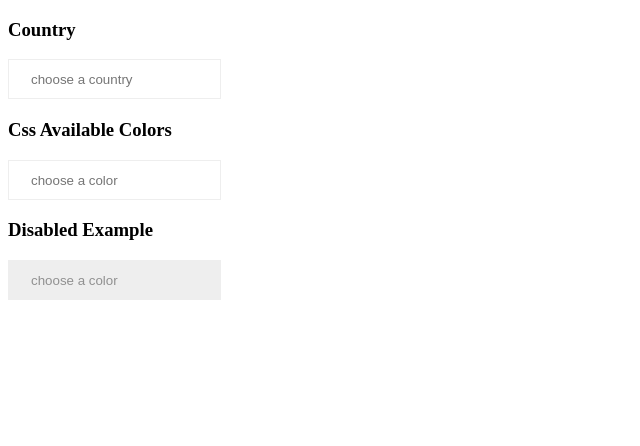
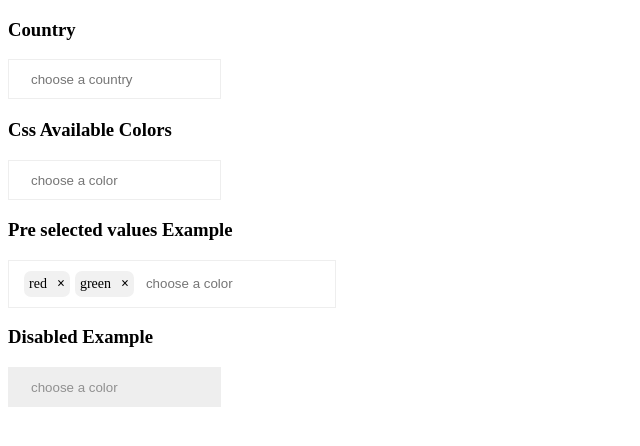
Before and after one commit to mahmoudJordan/angular_assignment, an Angular app: page / in a window 1280 px wide. Shown: the top 446 px of the page, without its empty margins (0-640 px from the left). Built offline with nearby package versions, Linux system fonts and the light colour scheme.

Commit message:
adding another example , and renaming component element name

```diff
--- a/src/app/app.component.html
+++ b/src/app/app.component.html
@@ -3,9 +3,9 @@
   <div class="container">
     <div class="row">
       <h3>Country </h3>
-      <app-auto-complete-field [(ngModel)]="selectedCountries"
+      <auto-complete-field [(ngModel)]="selectedCountries"
         [suggestions]="['Jordan' , 'Egypt' , 'Germany' , 'USA' , 'Iraq']" [placeholder]="'choose a country'">
-      </app-auto-complete-field>
+      </auto-complete-field>
     </div>
 
     <div class="saperator"></div>
@@ -13,22 +13,26 @@
 
     <div class="row">
       <h3>Css Available Colors</h3>
-      <app-auto-complete-field [(ngModel)]="selectedColors"
+      <auto-complete-field [(ngModel)]="selectedColors"
         [suggestions]="cssAvailableColors" [placeholder]="'choose a color'">
-      </app-auto-complete-field>
+      </auto-complete-field>
     </div>
 
 
     <div class="row">
+      <h3>Pre selected values Example</h3>
+      <auto-complete-field [(ngModel)]="preSelectedColors"
+        [suggestions]="cssAvailableColors" [placeholder]="'choose a color'">
+      </auto-complete-field>
+    </div>
+
+    <div class="row">
       <h3>Disabled Example</h3>
-      <app-auto-complete-field [(ngModel)]="selectedColors"
+      <auto-complete-field [(ngModel)]="selectedColors"
         [suggestions]="cssAvailableColors" [placeholder]="'choose a color'" [disabled]="true">
-      </app-auto-complete-field>
+      </auto-complete-field>
     </div>
 
 
   </div>
-
-
-  <!-- <h2>value : <span *ngFor="let selectedCountry of selectedCountries">{{selectedCountry}}</span> </h2> -->
 </div>
--- a/src/app/app.component.ts
+++ b/src/app/app.component.ts
@@ -10,5 +10,6 @@ export class AppComponent {
   title = 'Autocomplete';
   selectedCountries = [];
   selectedColors = [];
+  preSelectedColors = ['red' , 'green'];
   cssAvailableColors = CSS_COLOR_NAMES;
 }
--- a/src/app/auto-complete-field/auto-complete-field.component.ts
+++ b/src/app/auto-complete-field/auto-complete-field.component.ts
@@ -9,7 +9,7 @@ export const AUTO_COMPLETE_VALUE_ACCESSOR: any = {
 };
 
 @Component({
-  selector: 'app-auto-complete-field',
+  selector: 'auto-complete-field',
   templateUrl: './auto-complete-field.component.html',
   styleUrls: ['./auto-complete-field.component.scss'],
   providers: [AUTO_COMPLETE_VALUE_ACCESSOR]
```
